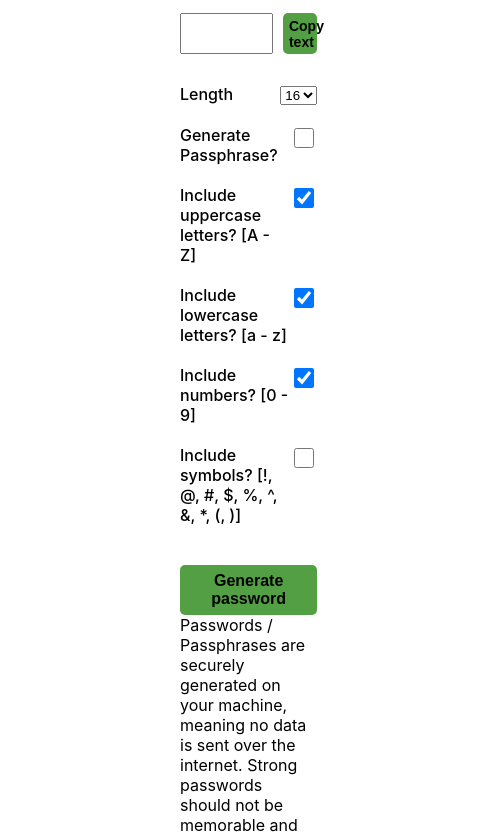
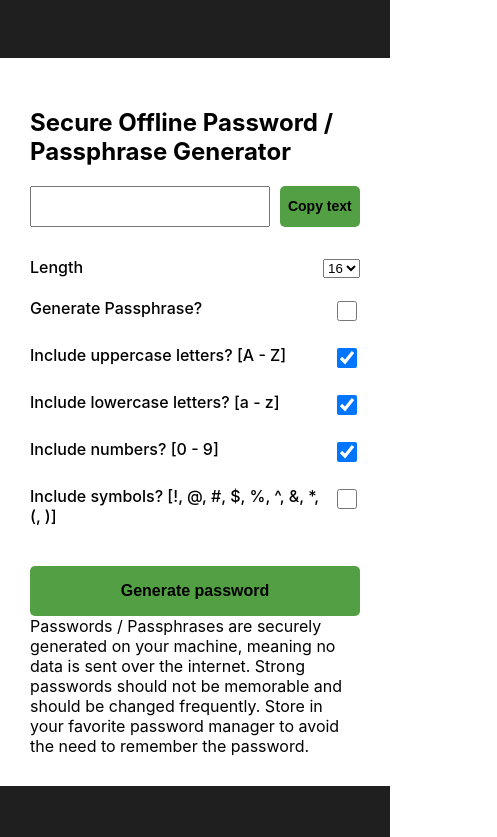
Before and after one commit to webbdan1/RPG-React, a React (Create React App) app: page / in a window 390 px wide. Shown: the top 837 px of the page, 497 px wide, since content can reach past the window. Built offline with nearby package versions, Linux system fonts and the light colour scheme.

Commit message:
changed dimensions for mobile

```diff
--- a/src/App.css
+++ b/src/App.css
@@ -27,13 +27,13 @@ div#root {
 
 .container {
   background-color: #ffffff;
-  width: 60%;
+  width: 400px;
   max-width: 100%;
   margin: 0 auto;
 }
 
 .wrapper-box {
-  padding: 180px;
+  padding: 30px;
 }
 
 .word-crieteria__box {
```
